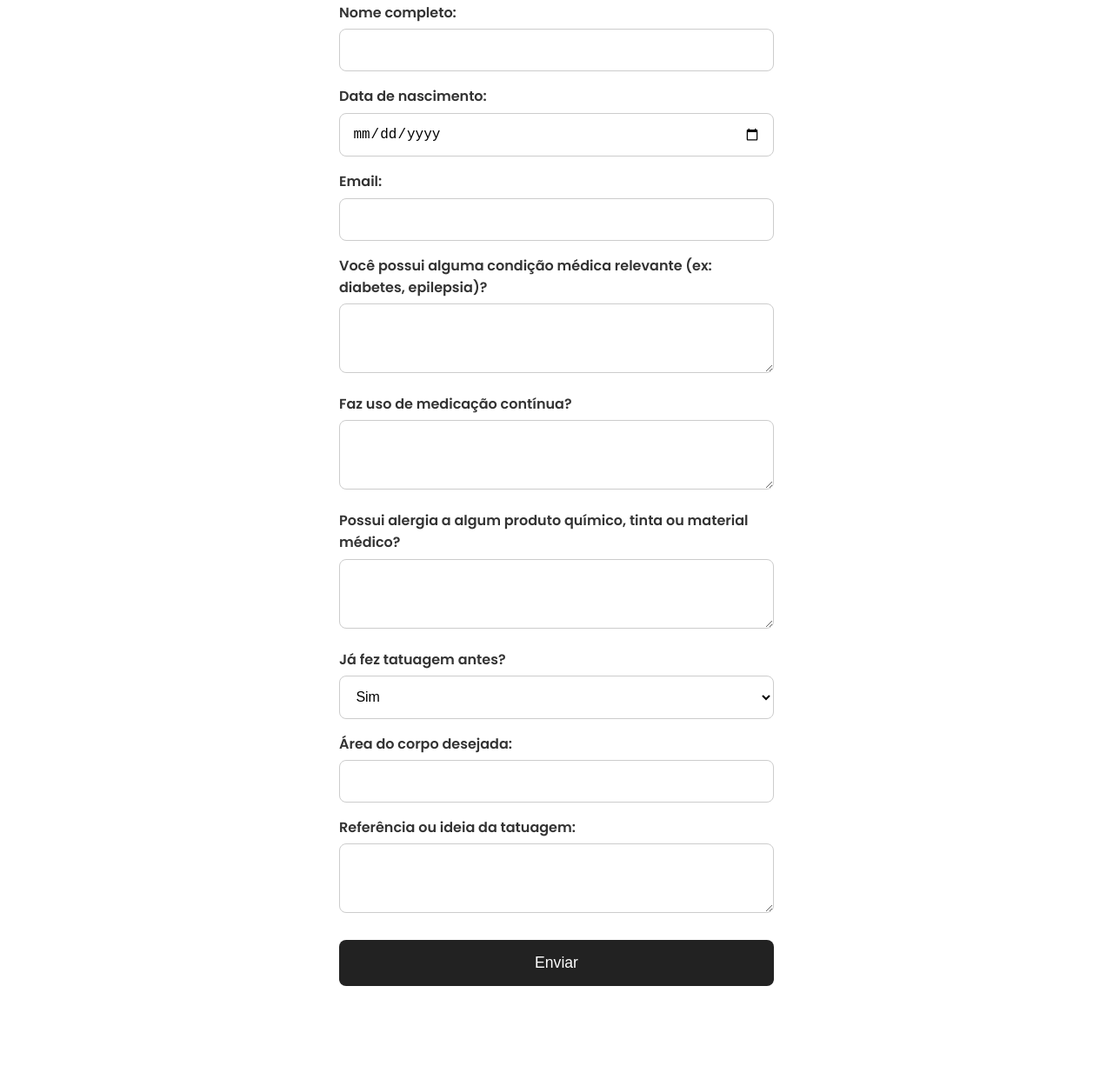
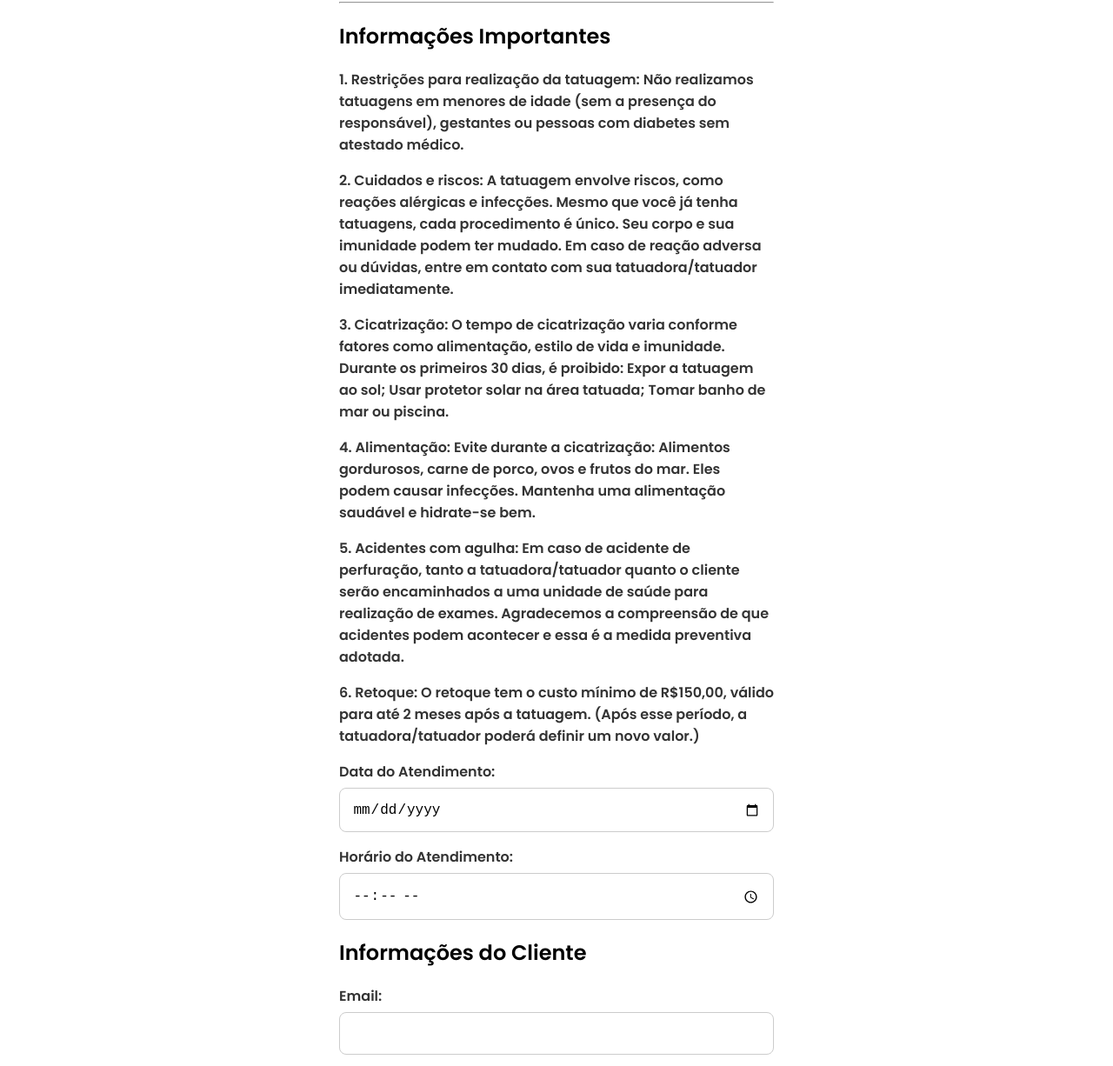
Before and after one commit to VitorFaccin/anamnese, a plain HTML site: page index.html in a window 1280 px wide. Shown: the part 143-1369 px from the top of the page at 87% size. Before the commit the page ends 1293 px from the top, so only its background shows below. Drawn offline with Linux system fonts and the light colour scheme.

Commit message:
some changes to test
just added some more html labels to see how it's going to look like

```diff
--- a/index.html
+++ b/index.html
@@ -3,7 +3,7 @@
 <head>
   <meta charset="UTF-8">
   <meta name="viewport" content="width=device-width, initial-scale=1.0">
-  <meta name="theme-color" content="#FCE3EB">
+  <meta name="theme-color" content="#ffe8ee">
   <meta name="apple-mobile-web-app-capable" content="yes">
   <meta name="apple-mobile-web-app-status-bar-style" content="black-translucent">
   <title>Ficha de Anamnese - Tattoo</title>
@@ -25,16 +25,39 @@
 
 
   <div class="container">
-    <h1>Preencha seus dados</h1>
+    <h1>Ficha de Anamnese</h1>
+
+    <div style="text-align: center;">
+        <hr class="linha-parcial">
+    </div>
+
+    <h2>Informações Importantes</h2>
+
+    <label><strong>1. Restrições para realização da tatuagem:</strong> Não realizamos tatuagens em menores de idade (sem a presença do responsável), gestantes ou pessoas com diabetes sem atestado médico.</label>
+
+    <label><strong>2. Cuidados e riscos:</strong> A tatuagem envolve riscos, como reações alérgicas e infecções. Mesmo que você já tenha tatuagens, cada procedimento é único. Seu corpo e sua imunidade podem ter mudado. Em caso de reação adversa ou dúvidas, entre em contato com sua tatuadora/tatuador imediatamente.</label>
+
+    <label><strong>3. Cicatrização:</strong> O tempo de cicatrização varia conforme fatores como alimentação, estilo de vida e imunidade. Durante os primeiros 30 dias, é proibido: Expor a tatuagem ao sol; Usar protetor solar na área tatuada; Tomar banho de mar ou piscina.</label>
+
+    <label><strong>4. Alimentação:</strong> Evite durante a cicatrização: Alimentos gordurosos, carne de porco, ovos e frutos do mar. Eles podem causar infecções. Mantenha uma alimentação saudável e hidrate-se bem.</label>
+
+    <label><strong>5. Acidentes com agulha:</strong> Em caso de acidente de perfuração, tanto a tatuadora/tatuador quanto o cliente serão encaminhados a uma unidade de saúde para realização de exames. Agradecemos a compreensão de que acidentes podem acontecer e essa é a medida preventiva adotada.</label>
+
+    <label><strong>6. Retoque:</strong> O retoque tem o custo mínimo de R$150,00, válido para até 2 meses após a tatuagem. (Após esse período, a tatuadora/tatuador poderá definir um novo valor.)</label>
+
 
     <form id="anamneseForm">
-      <label>Nome completo:
-        <input type="text" name="nome" required>
+      <label>Data do Atendimento:
+        <input type="date" name="data_atendimento" required>
       </label>
 
-      <label>Data de nascimento:
-        <input type="date" name="data_nascimento" required>
+      <label>Horário do Atendimento:
+        <input type="time" name="horario_atend" required>
       </label>
+
+      <div class="informacoes_cliente">
+        <h2>Informações do Cliente</h2>
+      </div>
 
       <label>Email:
         <input type="email" name="email" required>
```
